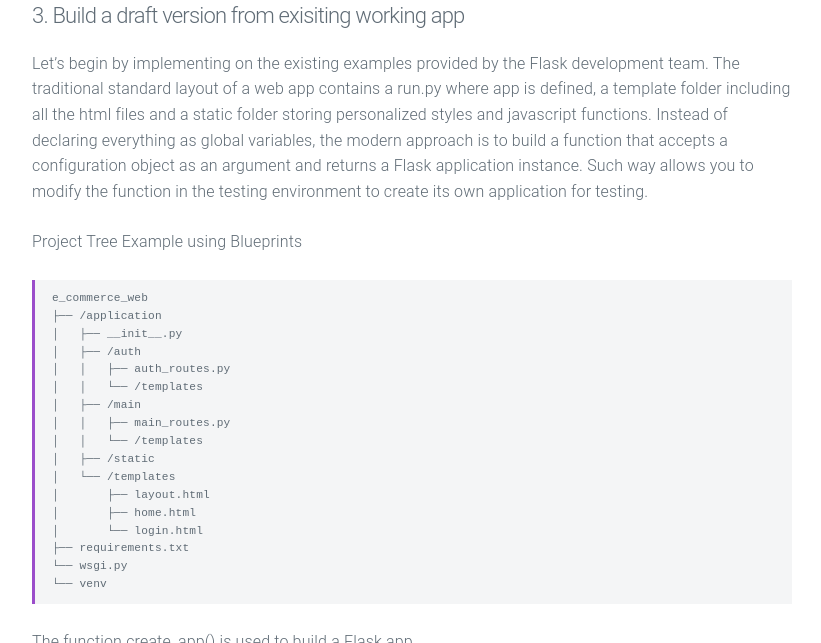
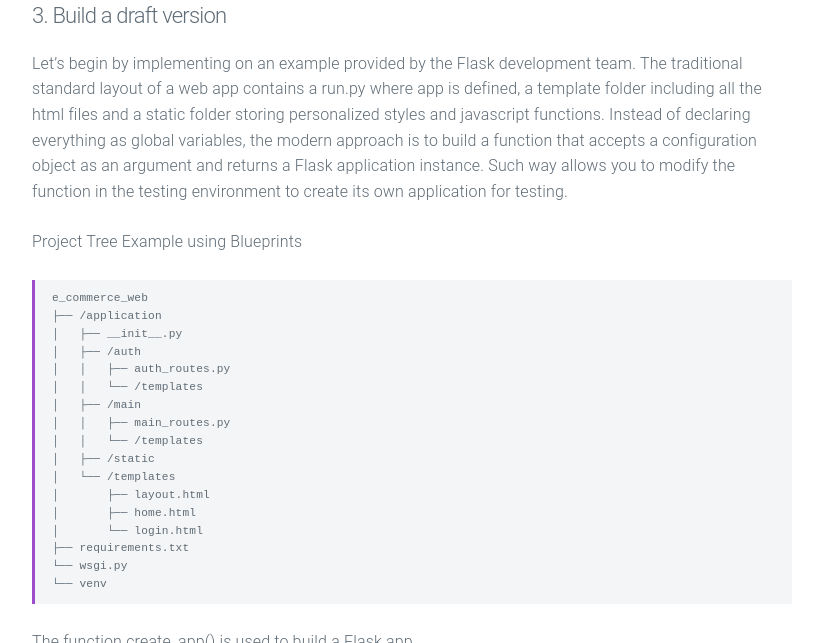
Before and after one commit to mumuxi15/mumuxi15.github.io, a Jekyll site: the page built from _posts/2020-03-06-Ecommerce.md, in a window 1280 px wide and 900 px high, scrolled down 1809 px, cut to the strip 257-900 px from the top of the window. Shown: the whole strip, without its empty margins (228-1049 px from the left). Built offline with Jekyll 4.4.1, drawn with Linux system fonts in a browser that asks for light colours; some of the changed text lies outside the part shown.

```diff
--- a/_posts/2020-03-06-Ecommerce.md
+++ b/_posts/2020-03-06-Ecommerce.md
@@ -41,9 +41,9 @@
 
 
 
-#### 3. Build a draft version from exisiting working app
+#### 3. Build a draft version
 
-Let's begin by implementing on the existing examples provided by the Flask development team. The traditional standard layout of a web app contains a run.py where app is defined, a template folder including all the html files and a static folder storing personalized styles and javascript functions. Instead of declaring everything as global variables, the modern approach is to build a function that accepts a configuration object as an argument and returns a Flask application instance. Such way allows you to modify the function in the testing environment to create its own application for testing.
+Let's begin by implementing on an example provided by the Flask development team. The traditional standard layout of a web app contains a run.py where app is defined, a template folder including all the html files and a static folder storing personalized styles and javascript functions. Instead of declaring everything as global variables, the modern approach is to build a function that accepts a configuration object as an argument and returns a Flask application instance. Such way allows you to modify the function in the testing environment to create its own application for testing.
 
 Project Tree Example using Blueprints
 
@@ -168,16 +168,6 @@
 
 
 
-
-
-
-
-
-
-
-
-
-
-The website is currently in the testing phase. Only existing members will be able to order meals . Any orders placed from outside will not be processed.
+The website is currently running.
 
 www.vallacarte.com
--- a/demo/virus_china.json
+++ /dev/null
@@ -1 +0,0 @@
-{"active": [554, 771, 1208, 1870, 2613, 4349, 5739, 7417, 9308, 11289, 13748, 16369, 19383, 22942, 26302, 28985, 31774, 33738, 35982, 37626, 38791, 51591, 55748, 56873, 57416, 57934, 58016, 57805, 56301, 54921, 53284, 52093, 49824, 47765, 45600, 43258, 39919, 37414, 35129, 32616, 30004, 27423, 25353, 23784, 22179, 20533, 19016, 17721, 16136, 14831, 13524, 12088, 10733, 9893, 8967, 8056, 7263, 6569, 6013, 5353, 5120, 4735, 4287, 3947, 3460, 3128, 2691, 2691, 2161], "cases": [571, 830, 1287, 1975, 2744, 4515, 5974, 7711, 9692, 11791, 14380, 17205, 20440, 24324, 28018, 31161, 34546, 37198, 40171, 42638, 44653, 58761, 63851, 66492, 68500, 70548, 72436, 74185, 74576, 75465, 76288, 76936, 77150, 77658, 78064, 78497, 78824, 79251, 79824, 80026, 80151, 80270, 80409, 80552, 80651, 80695, 80735, 80754, 80778, 80793, 80813, 80824, 80844, 80860, 80881, 80894, 80928, 80967, 81008, 81054, 81093, 81171, 81218, 81285, 81340, 81394, 81439, 81439, 81518], "date": [1, 2, 3, 4, 5, 6, 7, 8, 9, 10, 11, 12, 13, 14, 15, 16, 17, 18, 19, 20, 21, 22, 23, 24, 25, 26, 27, 28, 29, 30, 31, 32, 33, 34, 35, 36, 37, 38, 39, 40, 41, 42, 43, 44, 45, 46, 47, 48, 49, 50, 51, 52, 53, 54, 55, 56, 57, 58, 59, 60, 61, 62, 63, 64, 65, 66, 67, 68, 69]}
```
Also changed, not shown: _posts/2018-05-28-anime_recommender.md (+2 -2 lines), _posts/2020-03-14-virus.md (+7 -12 lines), 10 other files.
